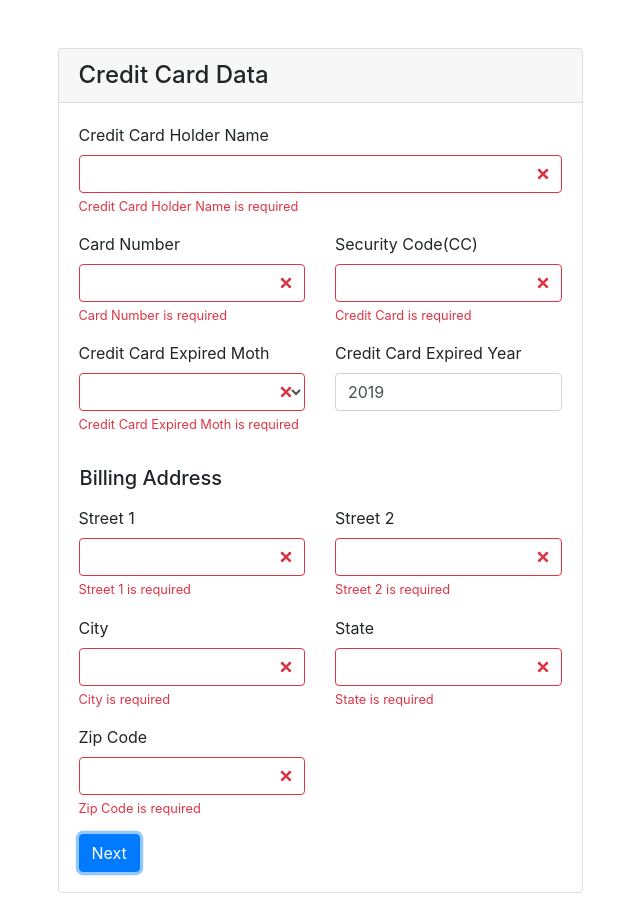
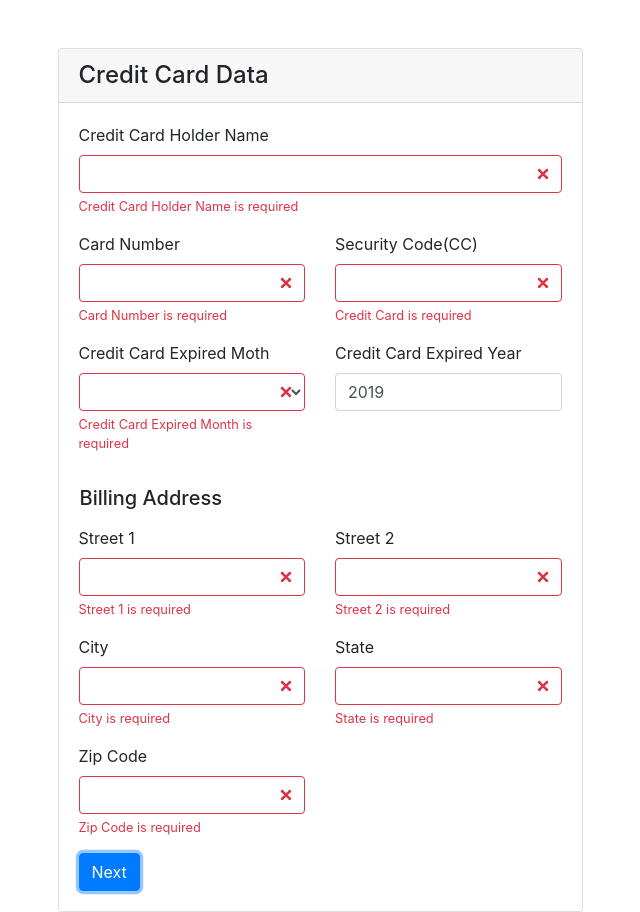
Before and after one commit to ashusaini-mind-roots/iflorist-frontend-old, an Angular app: page /register-cc-data in a window 1280 px wide. Both pictures are taken after a click on the button "Next". Shown: the whole page, without its empty margins (320-960 px from the left). Built offline with nearby package versions, Linux system fonts and the light colour scheme.

Commit message:
Merge branch 'master' of https://github.com/emigort/iflower
# Conflicts:
#	README.md

```diff
--- a/src/app/register-cc-data/register-cc-data.component.html
+++ b/src/app/register-cc-data/register-cc-data.component.html
@@ -50,7 +50,7 @@
                             <option value="12">December</option>
                         </select>
                         <div *ngIf="submitted && f.cc_moth.errors" class="invalid-feedback">
-                            <div *ngIf="f.cc_moth.errors.required">Credit Card Expired Moth is required</div>
+                            <div *ngIf="f.cc_moth.errors.required">Credit Card Expired Month is required</div>
                         </div>
                     </div>
                     <div class="col-sm-6">
```
